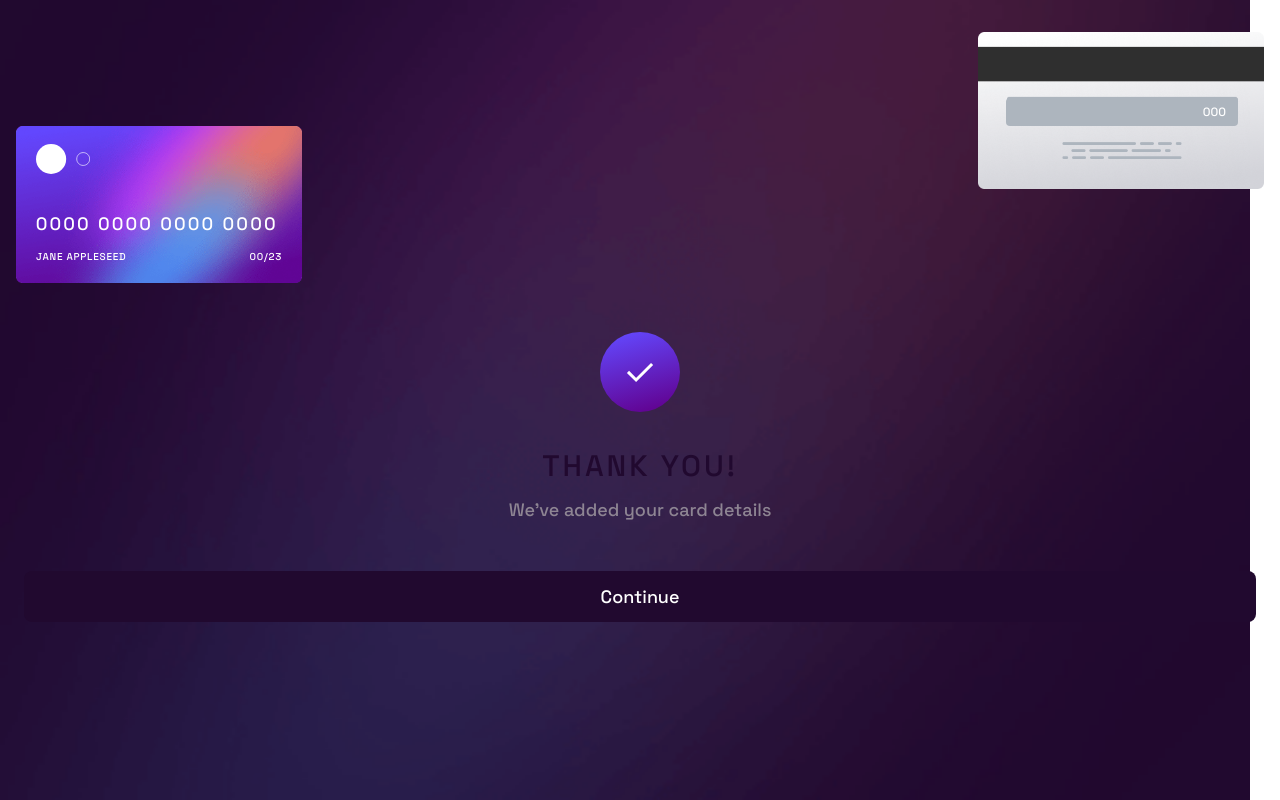
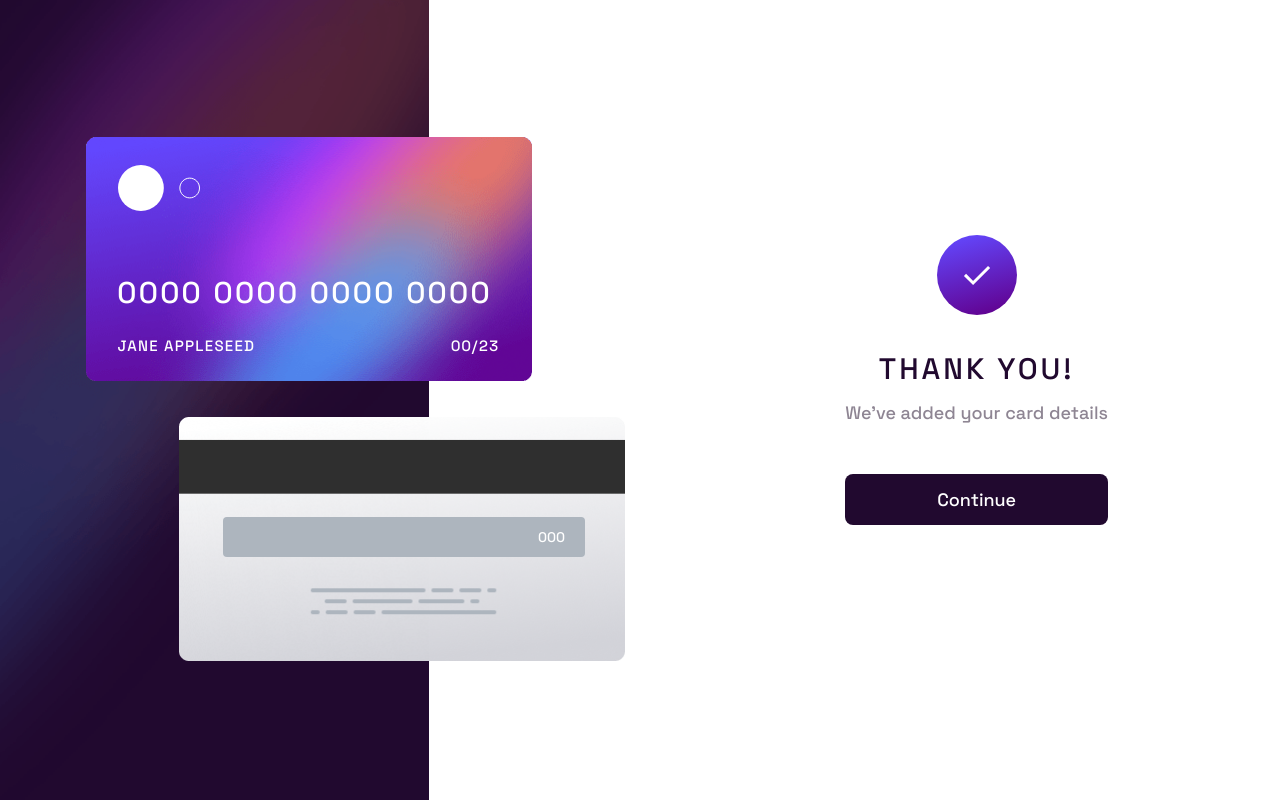
Before and after one commit to shalri/fm-interactive-card-details-form, a Next.js app: page /thank-you in a window 1280 px wide. Built offline with nearby package versions, Linux system fonts and the light colour scheme.

Commit message:
Desktop layout

```diff
--- a/app/layout.tsx
+++ b/app/layout.tsx
@@ -19,12 +19,14 @@ export default function RootLayout({
   return (
     <html lang="en">
       <body
-        className={`${spacegrotesk.className} flex min-h-screen flex-col scroll-smooth bg-[url(/images/bg-main-mobile.png)] bg-contain text-[18px] bg-no-repeat antialiased`}
+        className={`${spacegrotesk.className} flex min-h-screen flex-col scroll-smooth bg-[url(/images/bg-main-mobile.png)] bg-contain bg-no-repeat text-[18px] antialiased sm:w-full sm:items-center sm:justify-center sm:bg-[url(/images/bg-main-desktop.png)]`}
       >
-    <CardProvider>
-      <Header />
-        {children}
-      </CardProvider>
+        <div className="sm:relative sm:max-w-[1080px] sm:pr-12 sm:mx-auto sm:items-center sm:w-full sm:flex sm:justify-between sm:gap-x-[40px]">
+          <CardProvider>
+            <Header />
+            {children}
+          </CardProvider>
+        </div>
       </body>
     </html>
   );
--- a/components/CardDetailsForm.tsx
+++ b/components/CardDetailsForm.tsx
@@ -58,11 +58,10 @@ export default function CardDetailsForm() {
   const hasErrors = Object.values(errors).some((error) => error !== "");
 
   return (
-    // {/* <section className="flex flex-col items-center justify-center"> */}
-    <section className="mt-[38px] px-6 pb-11">
+    <section className="pt-[38px] px-6 pb-11 sm:max-w-[380px] sm:p-0">
       <form
         onSubmit={handleSubmit}
-        className="w-full space-y-[19px] [&_label]:mb-2 [&_label]:text-[.75rem] [&_label]:uppercase [&_label]:tracking-[0.175em] [&_label]:text-ic-very-dark-violet"
+        className="w-full space-y-[19px] sm:space-y-6 [&_label]:mb-2 [&_label]:text-[.75rem] [&_label]:uppercase [&_label]:tracking-[0.175em] sm:-mt-1 [&_label]:text-ic-very-dark-violet"
       >
         <div className="flex flex-col">
           <label htmlFor="cardholderName">Cardholder Name</label>
@@ -100,7 +99,7 @@ export default function CardDetailsForm() {
         {errors.cardNumber && (
           <span className="text-sm text-red-500">{errors.cardNumber}</span>
         )}
-        <div className="grid grid-cols-4 gap-x-3">
+        <div className="grid grid-cols-4 gap-x-3 sm:pb-[18px]">
           <div className="col-span-2">
             <label htmlFor="expiryMonth" className="nowrap block">
               Exp. Date (mm/yy)
@@ -163,7 +162,7 @@ export default function CardDetailsForm() {
         <button
           type="submit"
           className={cn(
-            "!mt-7 w-full rounded-lg bg-ic-very-dark-violet py-3 text-ic-white",
+            "!mt-7 w-full rounded-lg bg-ic-very-dark-violet py-3 text-ic-white !sm:mt-0",
           )}
         >
           Confirm
--- a/components/Header.tsx
+++ b/components/Header.tsx
@@ -6,30 +6,30 @@ const mockValues = {
   cardholderName: "Jane Appleseed",
   expiryMonth: "00",
   expiryYear: "23",
-  cvc: "000"
-}
+  cvc: "000",
+};
 
 export default function Header() {
   const { cardNumber, cardholderName, cvc, expiryMonth, expiryYear } =
     useCardContext();
   return (
-    <header className="relative">
-      <section className="relative mb-[100px] px-4 pt-8">
-        <div className="relative z-10 ml-auto h-[160px] w-[286px] bg-[url(/images/bg-card-back.png)] bg-contain bg-no-repeat">
-          <div className="absolute left-[28px] right-[26px] top-[66px] rounded bg-[#adb5be] px-3 py-[6px] text-right text-xs text-ic-white">
+    <header className="relative sm:-ml-4 sm:h-[558px] sm:py-4">
+      <section className="relative mb-[100px] px-4 pt-8 sm:mb-0 sm:flex sm:h-full sm:w-full sm:flex-col sm:items-center sm:justify-between sm:p-0">
+        <div className="relative ml-auto z-10 h-[160px] w-[286px] bg-[url(/images/bg-card-back.png)] bg-contain bg-no-repeat sm:left-0 sm:top-0 sm:ml-[95px] sm:h-[246px] sm:w-[446px]">
+          <div className="absolute left-[28px] right-[26px] top-[66px] rounded bg-[#adb5be] px-3 py-[6px] text-right text-xs text-ic-white sm:left-[44px] sm:right-[40px] sm:text-sm sm:px-5 sm:py-[10px] sm:top-[100px]">
             {cvc ? cvc : mockValues.cvc}
           </div>
         </div>
-        <div className="absolute z-20 -mt-[66px] h-[160px] w-[286px] bg-[url(/images/bg-card-front.png)] px-5 py-[18px] bg-contain bg-no-repeat">
-          <div className="bg-[url(/images/card-logo.svg)] bg-no-repeat bg-contain h-[30px] w-auto" />
-          <div className="text-ic-white tracking-[0.145em] mt-9 no-wrap tabular-nums">
+        <div className="absolute z-20 -mt-[66px] h-[160px] w-[286px] bg-[url(/images/bg-card-front.png)] bg-contain bg-no-repeat px-5 py-[18px] sm:relative sm:order-first sm:mt-0 sm:h-[246px] sm:w-[446px] sm:-ml-[92px] sm:px-8 sm:py-7">
+          <div className="h-[30px] sm:h-[46px] w-auto bg-[url(/images/card-logo.svg)] bg-contain bg-no-repeat" />
+          <div className="no-wrap mt-9 tabular-nums tracking-[0.145em] sm:text-3xl sm:tracking-[0.095em] sm:mt-16 text-ic-white">
             {cardNumber ? cardNumber : mockValues.cardNumber}
           </div>
-          <div className="flex justify-between mt-3 text-[10px] text-ic-white">
-            <div className="uppercase tracking-[0.075em]">
+          <div className="mt-3 flex sm:mt-6 sm:text-[15px] justify-between text-[10px] text-ic-white">
+            <div className="uppercase tracking-[0.075em] sm:tracking-[0.085em]">
               {cardholderName ? cardholderName : mockValues.cardholderName}
             </div>
-            <div className="tracking-[0.075em]">
+            <div className="tabular-nums tracking-[0.075em]">
               {expiryMonth ? expiryMonth : mockValues.expiryMonth}/
               {expiryYear ? expiryYear : mockValues.expiryYear}
             </div>
--- a/components/ThankYou.tsx
+++ b/components/ThankYou.tsx
@@ -9,7 +9,7 @@ export default function ThankYou() {
   };
 
   return (
-    <section className="mt-[40px] flex w-full flex-col items-center px-6 pb-20">
+    <section className="mt-[40px] flex w-full flex-col items-center px-6 pb-20 sm:max-w-[380px]">
       <div className="size-20 bg-[url(/images/icon-complete.svg)] bg-contain" />
       <h1 className="mt-8 text-[1.85rem] uppercase tracking-widest text-ic-very-dark-violet">
         Thank you!
```
Also changed, not shown: app/page.tsx (+3 -5 lines).
